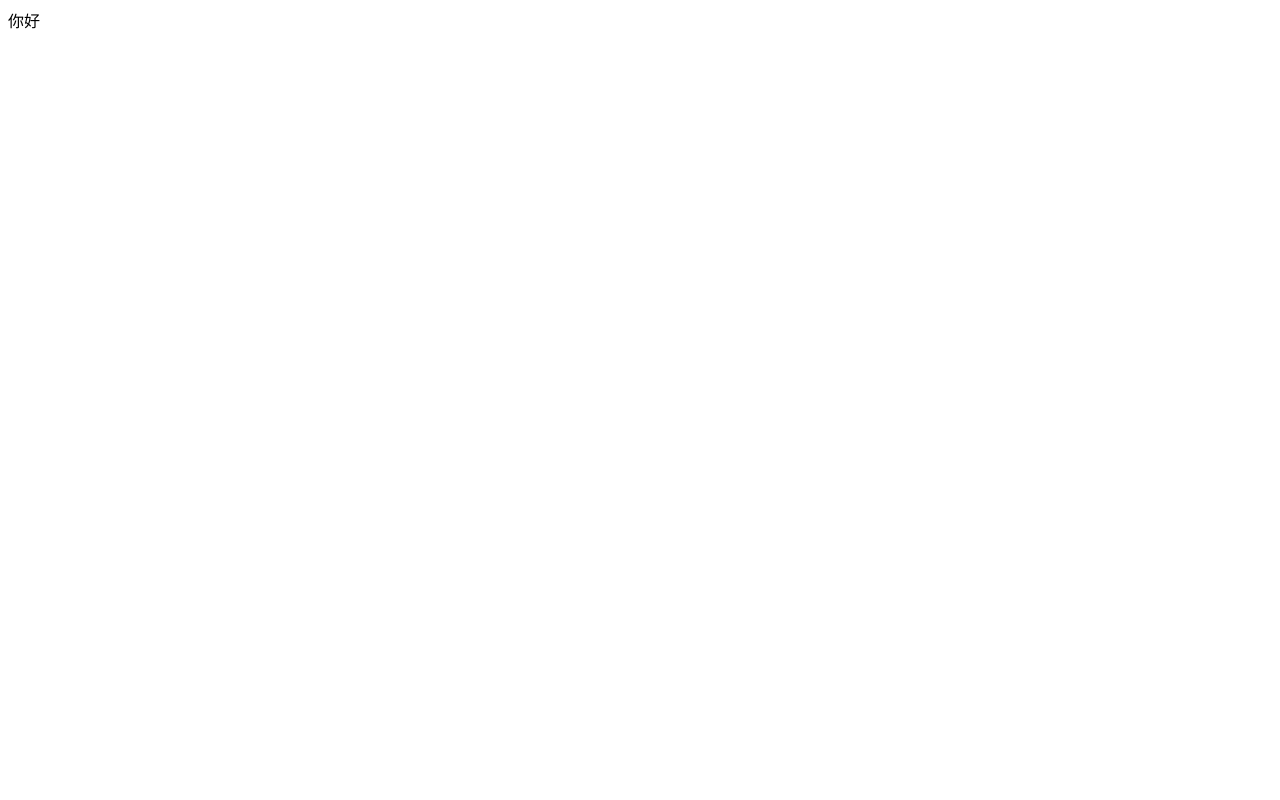
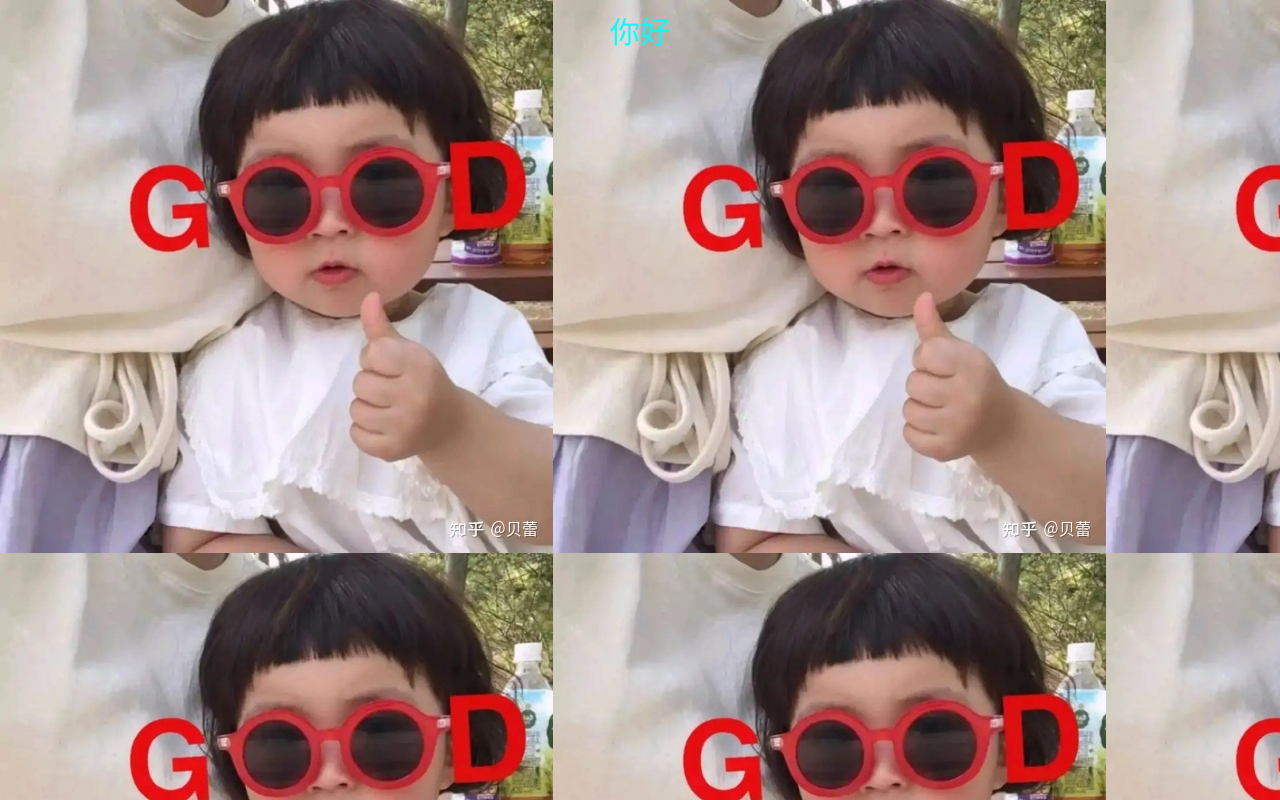
Before and after one commit to liyuanmeng505316314/server, a plain HTML site: page public/index.html in a window 1280 px wide. Drawn offline with Linux system fonts and the light colour scheme.

Commit message:
Add files via upload

```diff
--- a/public/index.html
+++ b/public/index.html
@@ -5,6 +5,7 @@
     <meta http-equiv="X-UA-Compatible" content="IE=edge">
     <meta name="viewport" content="width=device-width, initial-scale=1.0">
     <title>Document</title>
+    <link rel="stylesheet" type="text/css" href="style.css" >
 </head>
 <body>
     你好
--- /dev/null
+++ b/public/style.css
@@ -0,0 +1,8 @@
+body{
+    color: aqua;
+    font-size: 30px;
+    display: flex;
+    justify-content: center;
+    align-items: center;
+    background: url('./good.jpg');
+}
```
Also changed, not shown: public/good.jpg (added).
